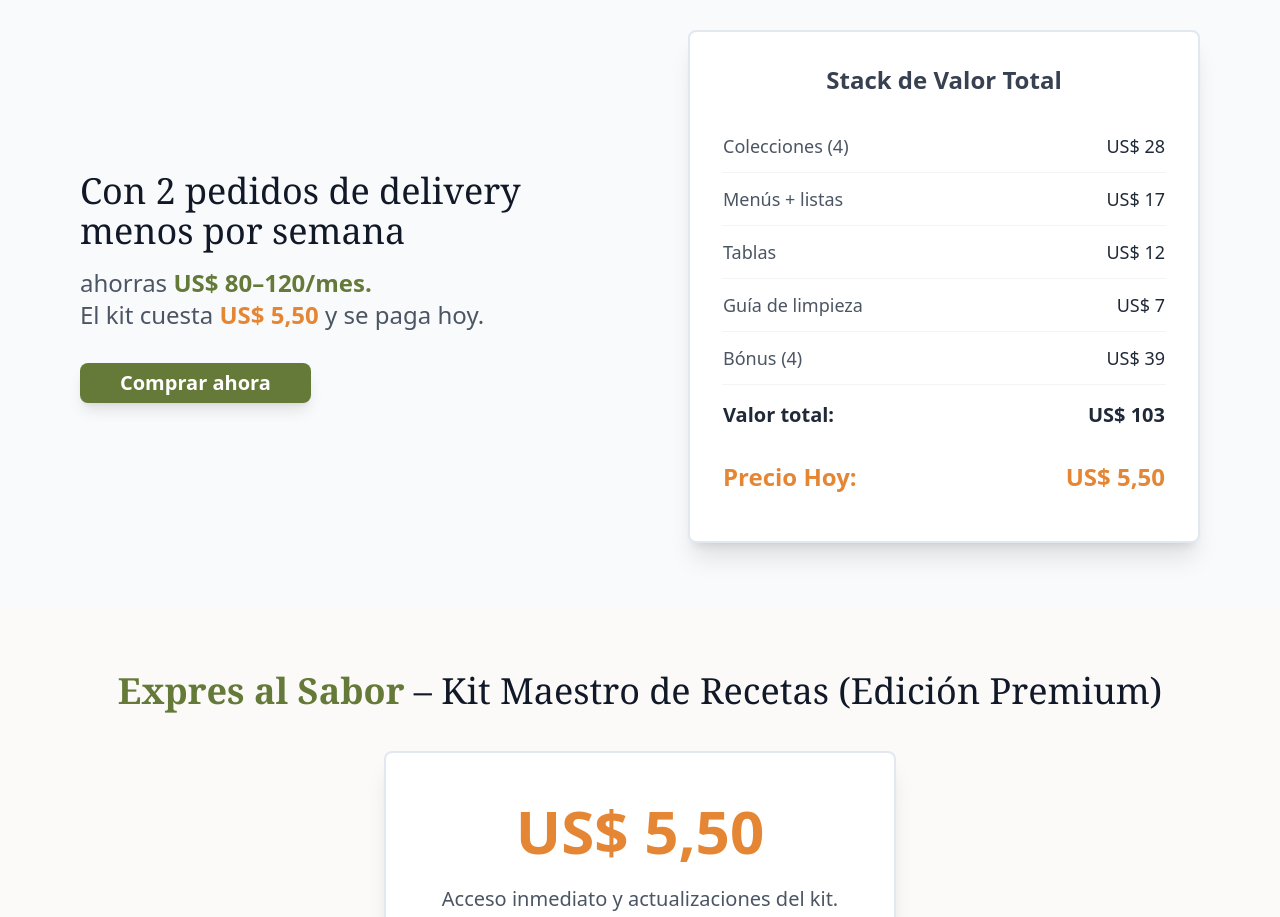
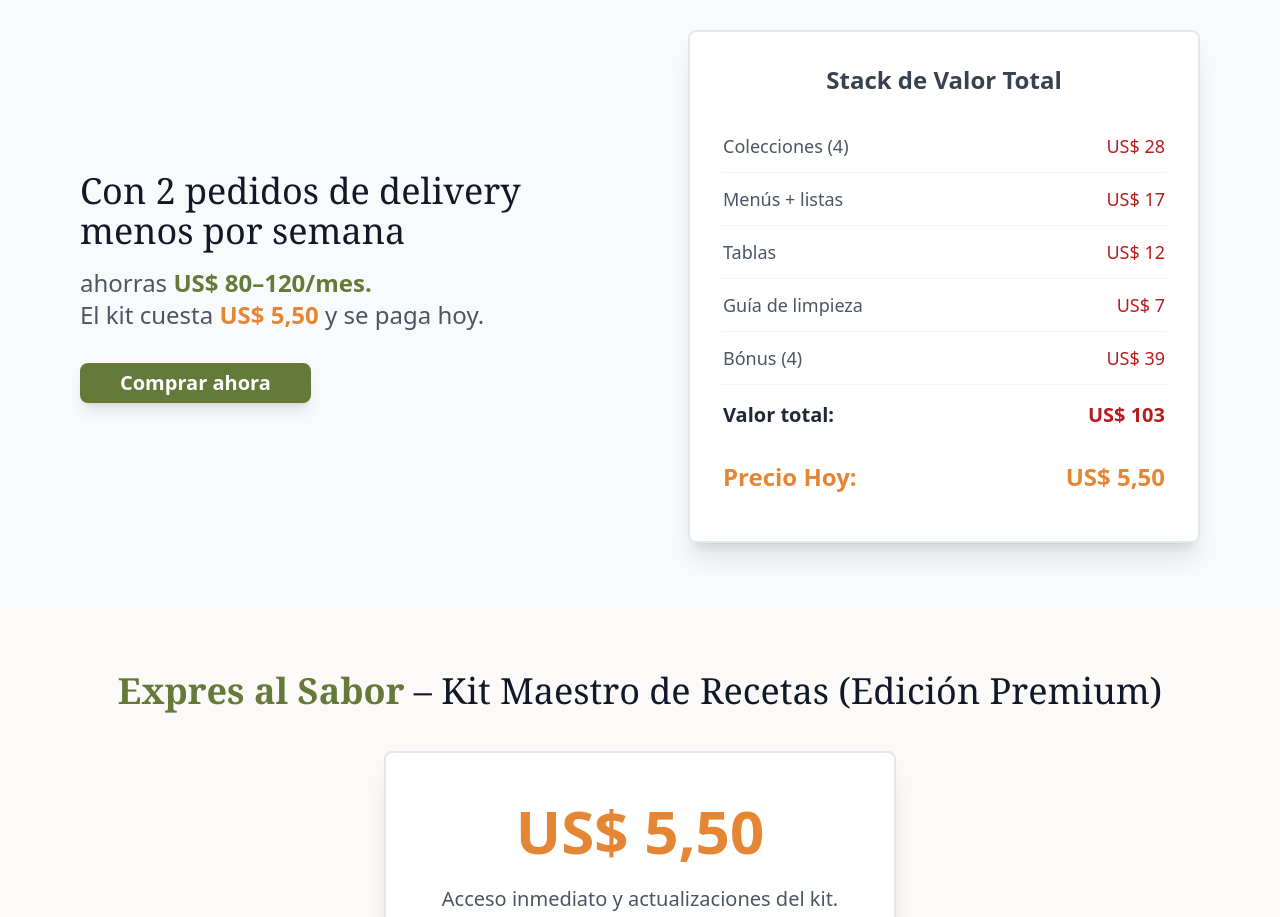
Before and after one commit to Laura271306/Expresalsabor, a React (Vite) app: page / in a window 1280 px wide. Shown: the part 6560-7477 px from the top of the page. Built offline with nearby package versions, Linux system fonts and the light colour scheme.

Commit message:
[dyad] Changing the color of original prices in ValueStackSection to red - wrote 1 file(s)

```diff
--- a/src/components/ValueStackSection.tsx
+++ b/src/components/ValueStackSection.tsx
@@ -47,12 +47,12 @@ const ValueStackSection: React.FC = () => {
                   {valueItems.map((item, index) => (
                     <tr key={index} className="border-b border-gray-100 last:border-b-0">
                       <td className="py-3 text-lg text-gray-600">{item.label}</td>
-                      <td className="py-3 text-right text-lg font-medium text-gray-800">US$ {item.value}</td>
+                      <td className="py-3 text-right text-lg font-medium text-red-700">US$ {item.value}</td>
                     </tr>
                   ))}
                   <tr className="border-t border-gray-300 mt-2">
                     <td className="py-4 font-bold text-xl text-gray-800">Valor total:</td>
-                    <td className="py-4 text-right font-bold text-xl text-gray-800">US$ {totalValue}</td>
+                    <td className="py-4 text-right font-bold text-xl text-red-700">US$ {totalValue}</td>
                   </tr>
                   <tr className="bg-brand-light/50">
                     <td className="py-4 font-extrabold text-2xl text-brand-primary">Precio Hoy:</td>
```
